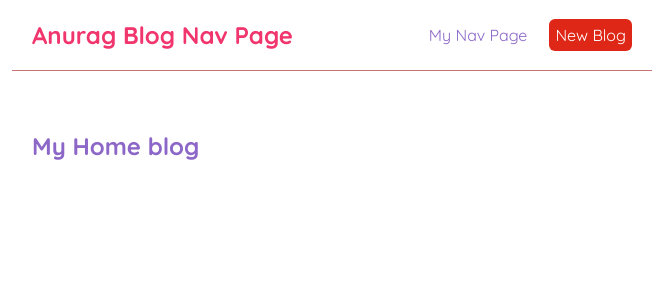
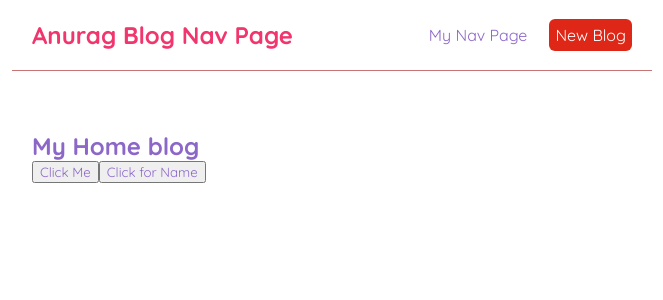
Before and after one commit to Gajam-Anurag/my-react-project, a React (Create React App) app: page / in a window 1280 px wide. Shown: the top 300 px of the page, without its empty margins (308-971 px from the left). Built offline with nearby package versions, Linux system fonts and the light colour scheme.

Commit message:
05 APRIL

```diff
--- a/src/Home.js
+++ b/src/Home.js
@@ -1,8 +1,20 @@
 const Home = () => {
+
+    const Home = (e) => {
+        console.log("Hello",e);
+
+    }
+    const Home2 = (name,e) => {
+
+        console.log("Hello " + name, e.target);
+
+    }
     return (
 
         <div className="home">
             <h2>My Home blog</h2>
+            <button onClick = {Home} > Click Me</button>
+            <button onClick = { (e) => Home2('Anurag Gajam',e) }>Click for Name</button>
         </div>
      );
 }
```
